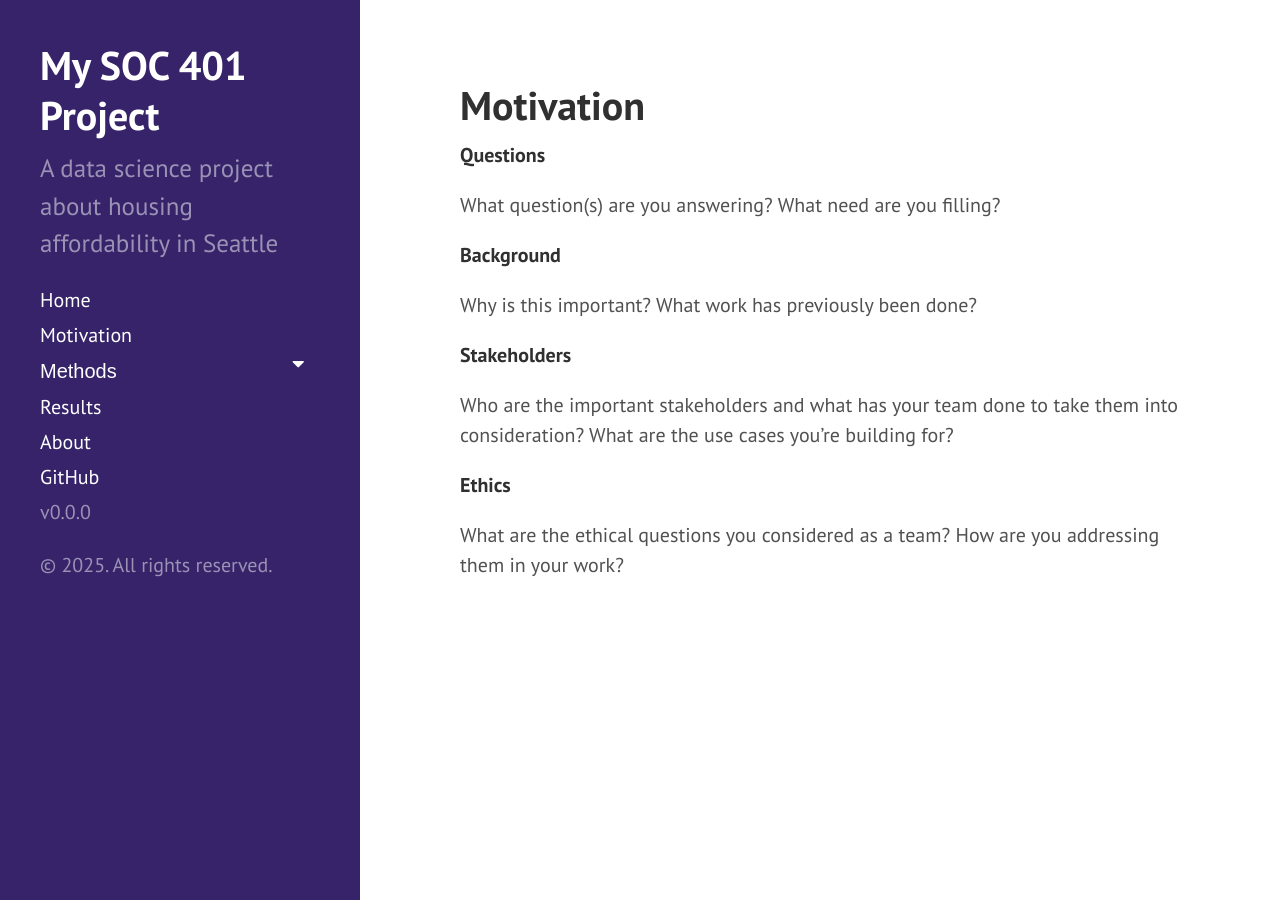
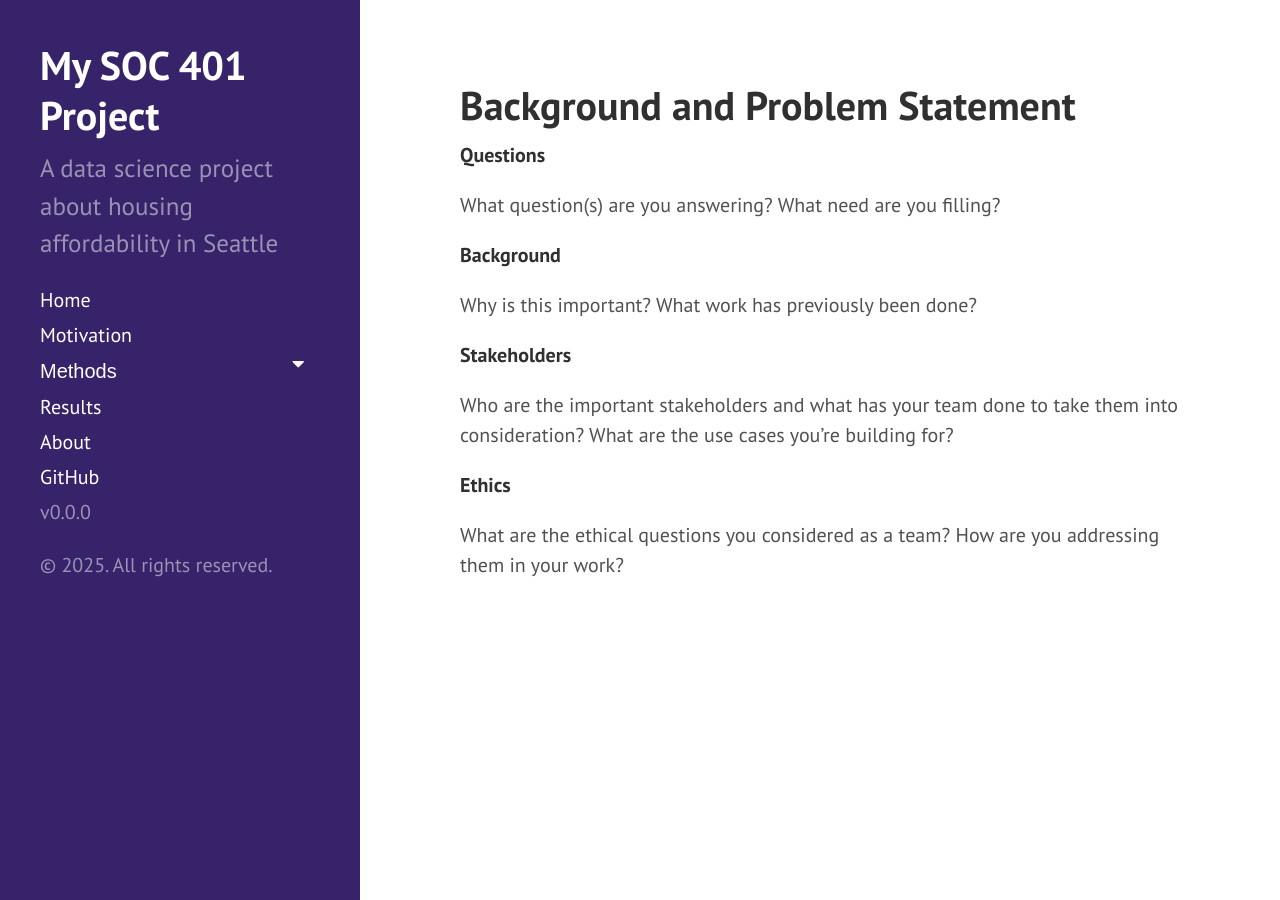
Before and after one commit to ymzakaria/soc401-ymzakaria, a Jekyll site: the page built from motivation.md, in a window 1280 px wide. Built offline with Jekyll 4.4.1, drawn with Linux system fonts in a browser that asks for light colours.

Commit message:
Update motivation.md

```diff
--- a/motivation.md
+++ b/motivation.md
@@ -1,6 +1,6 @@
 ---
 layout: page
-title: Motivation
+title: Background and Problem Statement
 ---
 
 **Questions**
```
